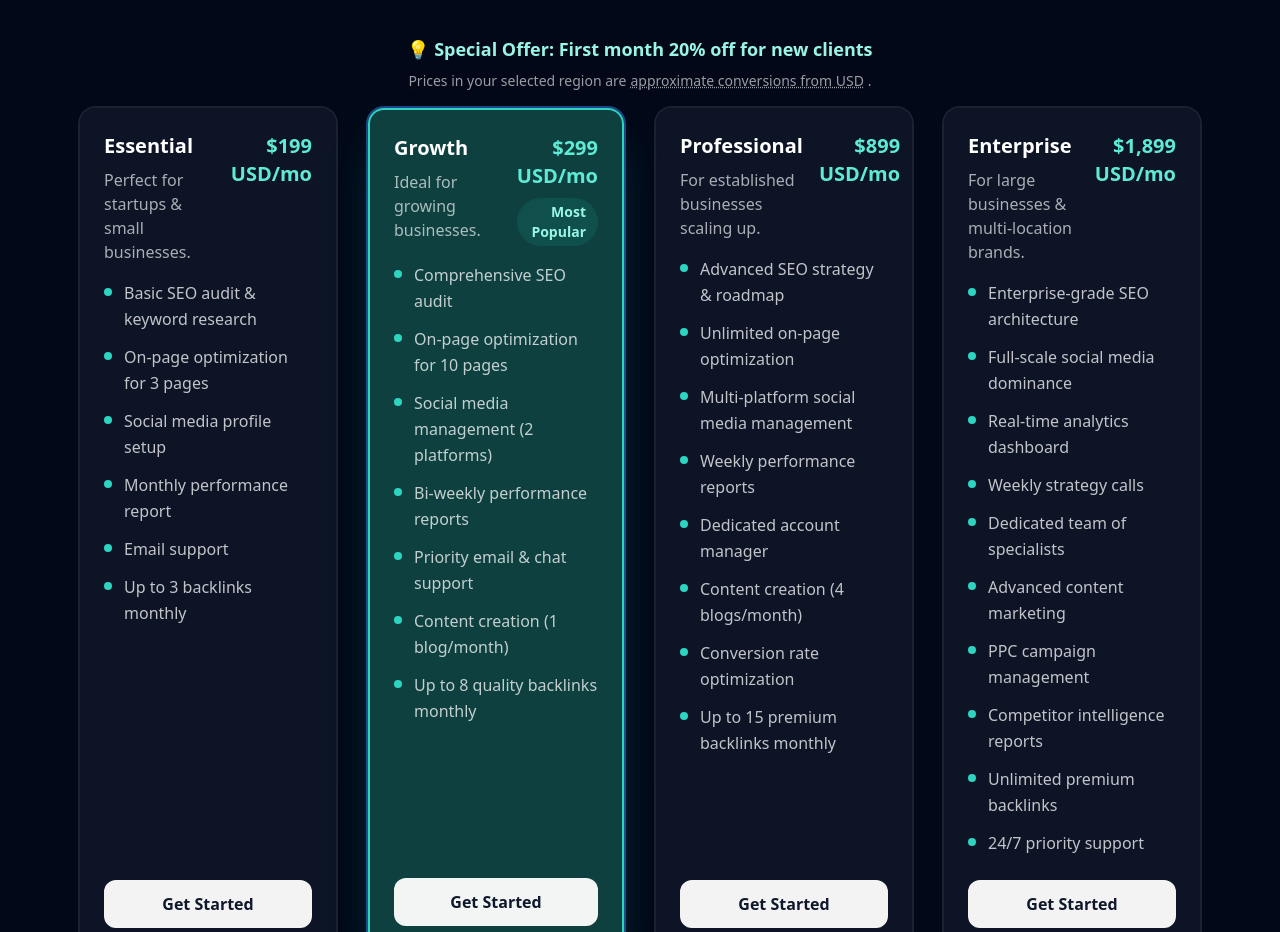
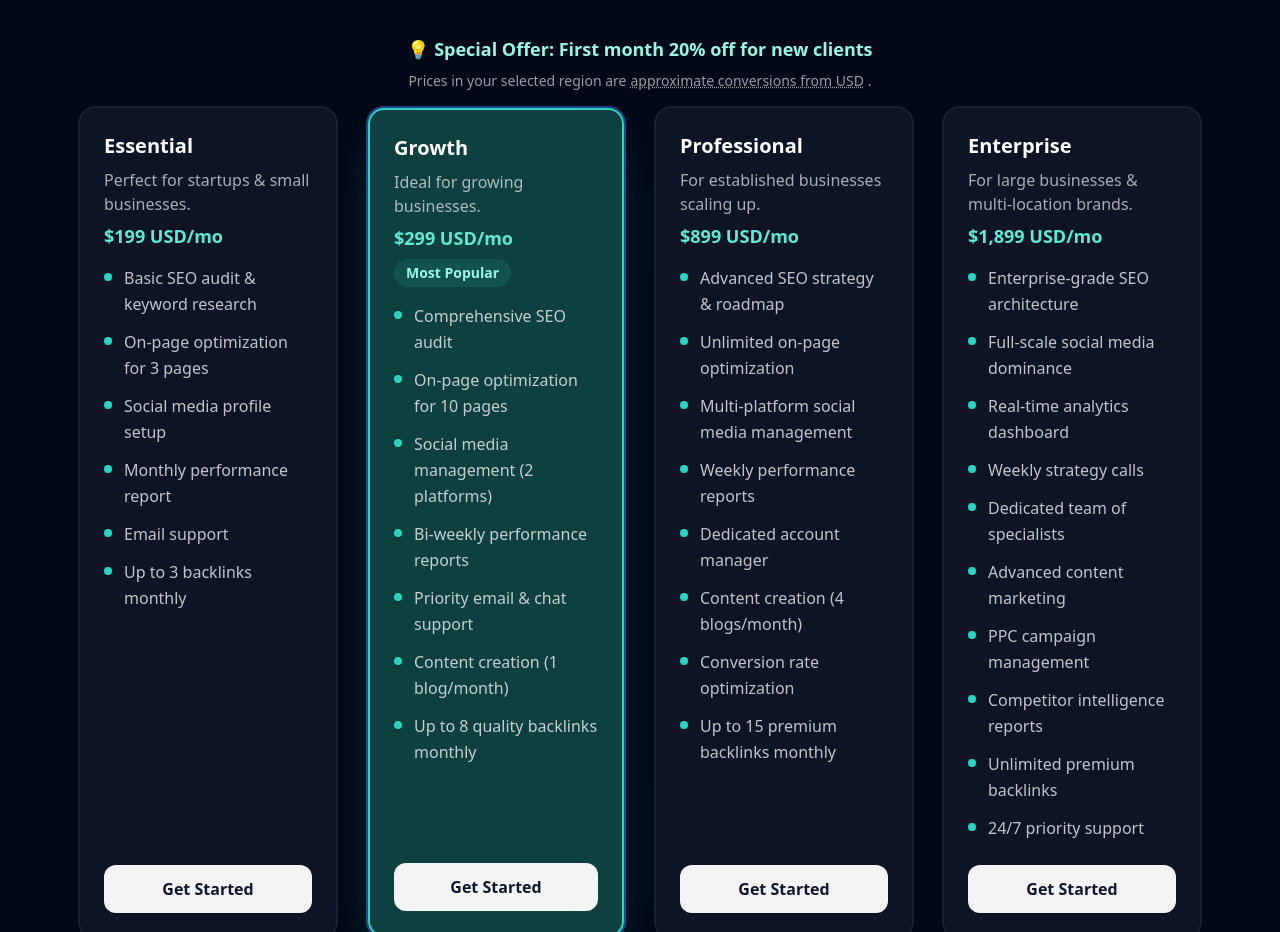
Before and after one commit to Howards12/vibes-digital-media, a React (Vite) app: page /#/ in a window 1280 px wide. Shown: the part 2520-3452 px from the top of the page. Built offline with nearby package versions, Linux system fonts and the light colour scheme.

Commit message:
Fix pricing layout stacking; prevent price overlap

```diff
--- a/src/App.jsx
+++ b/src/App.jsx
@@ -682,22 +682,24 @@ function Pricing() {
                 : "bg-slate-900/80 ring-white/10 hover:ring-teal-400/30"
             }`}
           >
-            <div className="flex items-baseline justify-between gap-4 mb-4">
-              <div>
+            <div className="mb-4 space-y-2">
   <h3 className="text-xl font-bold text-white">{p.name}</h3>
-                <p className="mt-2 text-base text-white/65">{p.tagline}</p>
-              </div>
-              <div className="text-right">
-                <div className="text-xl font-bold text-teal-300">
+
+  <p className="text-base text-white/65">
+    {p.tagline}
+  </p>
+
+  <div className="text-lg font-bold text-teal-300 leading-snug break-words">
     {formatPrice(region, p.base)}
   </div>
+
   {p.highlight && (
-                  <div className="text-sm text-teal-200 font-semibold mt-2 bg-teal-800/50 px-3 py-1 rounded-full">
+    <div className="inline-block text-xs sm:text-sm text-teal-200 font-semibold mt-1 bg-teal-800/60 px-3 py-1 rounded-full">
       Most Popular
     </div>
   )}
 </div>
-            </div>
+
             <ul className="flex-1 space-y-3 text-base text-white/75 mb-6">
               {p.features.map((f) => (
                 <li key={f} className="flex gap-3 items-start">
```
Lines whose indentation alone changed are shown as unchanged.
